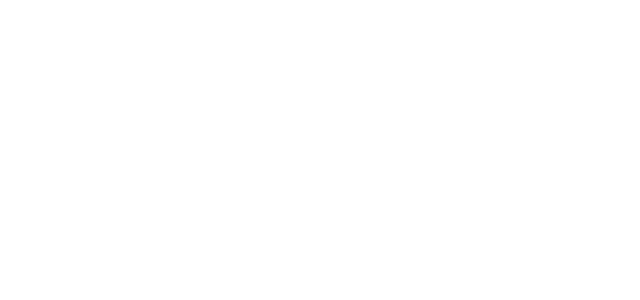
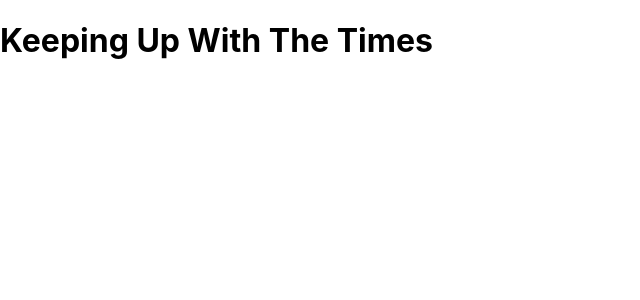
Before and after one commit to mikeharrison57/keeping-up-with-the-times, a React (Create React App) app: page / in a window 1280 px wide. Shown: the top 300 px of the page, without its empty margins (0-640 px from the left). Built offline with nearby package versions, Linux system fonts and the light colour scheme.

Commit message:
Set up Navbar component, imported to app, displaying on DOM

```diff
--- a/src/app/App.js
+++ b/src/app/App.js
@@ -1,6 +1,9 @@
-function App() {
+import Navbar from "../components/navbar/Navbar";
+
+const App = () => {
   return (
     <main className="App">
+      <Navbar />
     </main>
   );
 }
--- a/src/components/navbar/Navbar.js
+++ b/src/components/navbar/Navbar.js
@@ -0,0 +1,9 @@
+const Navbar = () => {
+return (
+  <header>
+    <h1>Keeping Up With The Times</h1>
+  </header>
+)
+}
+
+export default Navbar;
```
